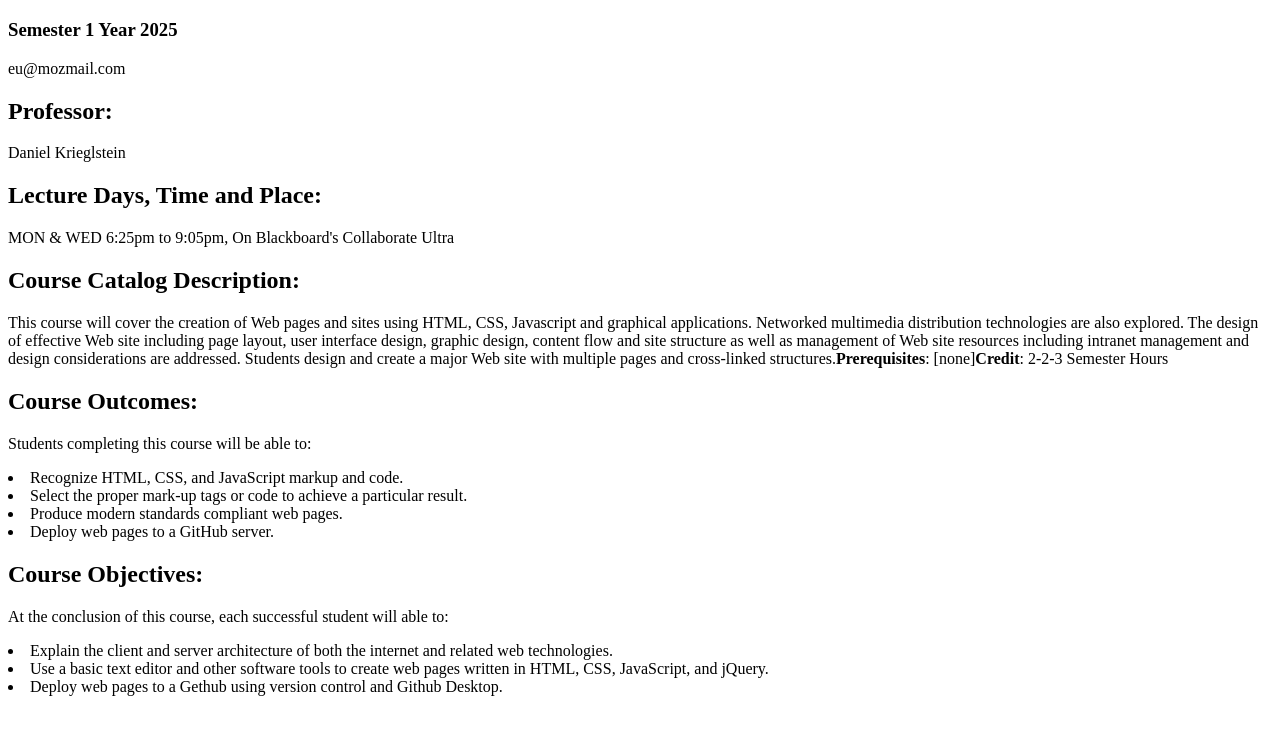
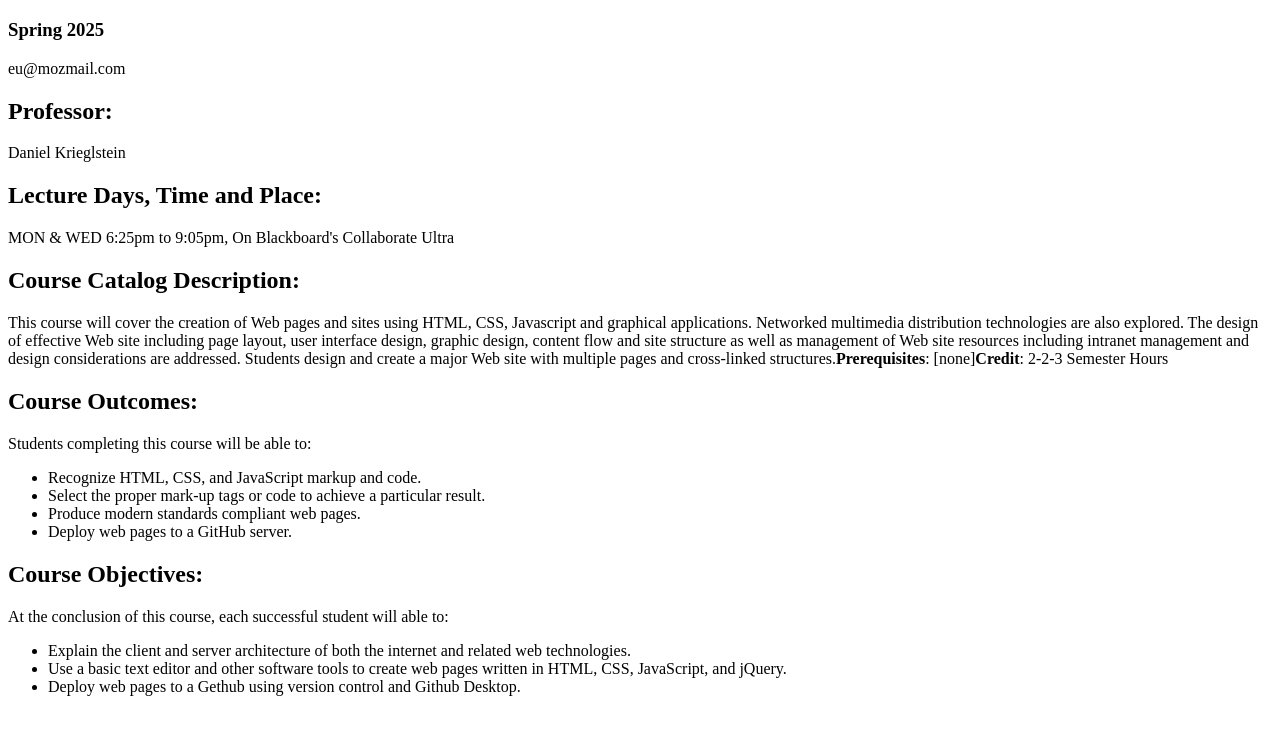
Before and after one commit to ursi-zz/webdev_lab2, a plain HTML site: page index.html in a window 1280 px wide. Shown: the part 61-796 px from the top of the page. Drawn offline with Linux system fonts and the light colour scheme.

Commit message:
updating code

```diff
--- a/index.html
+++ b/index.html
@@ -1,12 +1,12 @@
 <!DOCTYPE html>
 <html lang="en">
 <head>
-	<meta charset ="utf-8">
+    <meta charset="utf-8">
     <title>Internet Technologies and Web Design</title>
 </head>
 <body>
     <h1>ITMD-361 Internet Technologies and Web Design</h1>
-	<h3>Semester 1 Year 2025</h3>
+    <h3>Spring 2025</h3>
     <p>eu@mozmail.com</p>
     <h2>Professor:</h2>
     <p>Daniel Krieglstein</p>
@@ -16,14 +16,18 @@
     <p>This course will cover the creation of Web pages and sites using HTML, CSS, Javascript and graphical applications. Networked multimedia distribution technologies are also explored. The design of effective Web site including page layout, user interface design, graphic design, content flow and site structure as well as management of Web site resources including intranet management and design considerations are addressed. Students design and create a major Web site with multiple pages and cross-linked structures.<strong>Prerequisites</strong>: [none]<strong>Credit</strong>: 2-2-3 Semester Hours</p>
     <h2>Course Outcomes:</h2>
     <p>Students completing this course will be able to:</p>
+    <ul>
         <li>Recognize HTML, CSS, and JavaScript markup and code.</li>
         <li>Select the proper mark-up tags or code to achieve a particular result.</li>
         <li>Produce modern standards compliant web pages.</li>
         <li>Deploy web pages to a GitHub server.</li>
+    </ul>
     <h2>Course Objectives:</h2>
     <p>At the conclusion of this course, each successful student will able to:</p>
+    <ul>
         <li>Explain the client and server architecture of both the internet and related web technologies.</li>
         <li>Use a basic text editor and other software tools to create web pages written in HTML, CSS, JavaScript, and jQuery.</li>
         <li>Deploy web pages to a Gethub using version control and Github Desktop.</li>
+    </ul>
 </body>
 </html>
```
Lines whose indentation alone changed are shown as unchanged.
